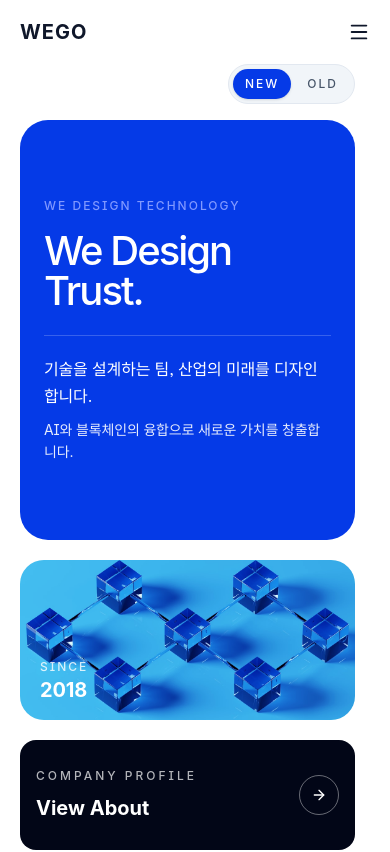
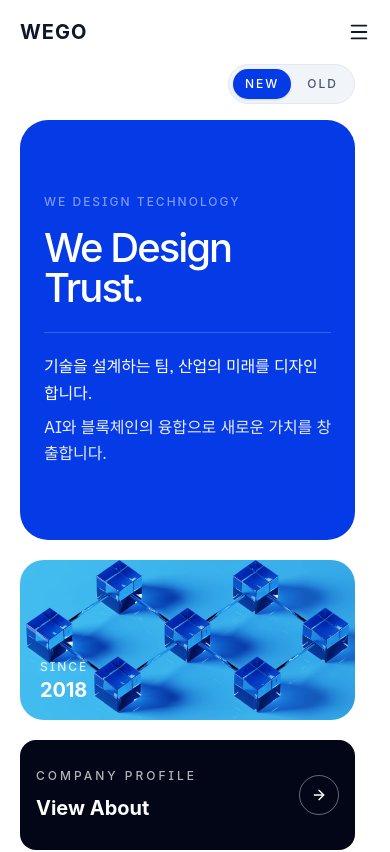
Before and after one commit to willji1096/wego-company, a Next.js app: page / in a window 390 px wide. Shown: the top 852 px of the page. Built offline with nearby package versions, Linux system fonts and the light colour scheme; a web font is replaced by a local one.

Commit message:
fix(hero): unify subtitle second line to 16px

```diff
--- a/components/sections/home/Hero.tsx
+++ b/components/sections/home/Hero.tsx
@@ -283,7 +283,7 @@ function NewHero() {
             <p className="text-[16px] md:text-[20px] leading-[1.7]">
               기술을 설계하는 팀, 산업의 미래를 디자인합니다.
             </p>
-            <p className="text-[14px] md:text-[16px] leading-[1.6] text-white/90">
+            <p className="text-[16px] leading-[1.6] text-white/90">
               AI와 블록체인의 융합으로 새로운 가치를 창출합니다.
             </p>
           </motion.div>
```
